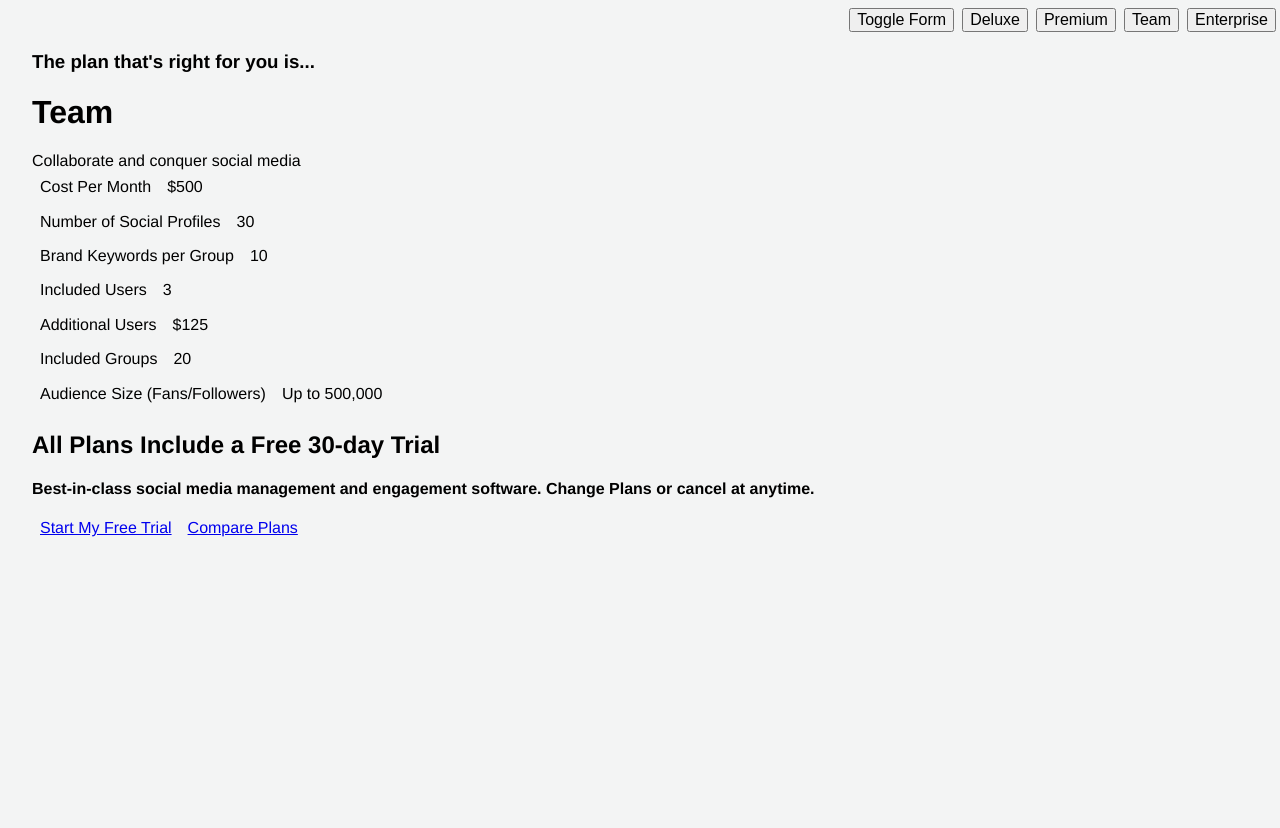
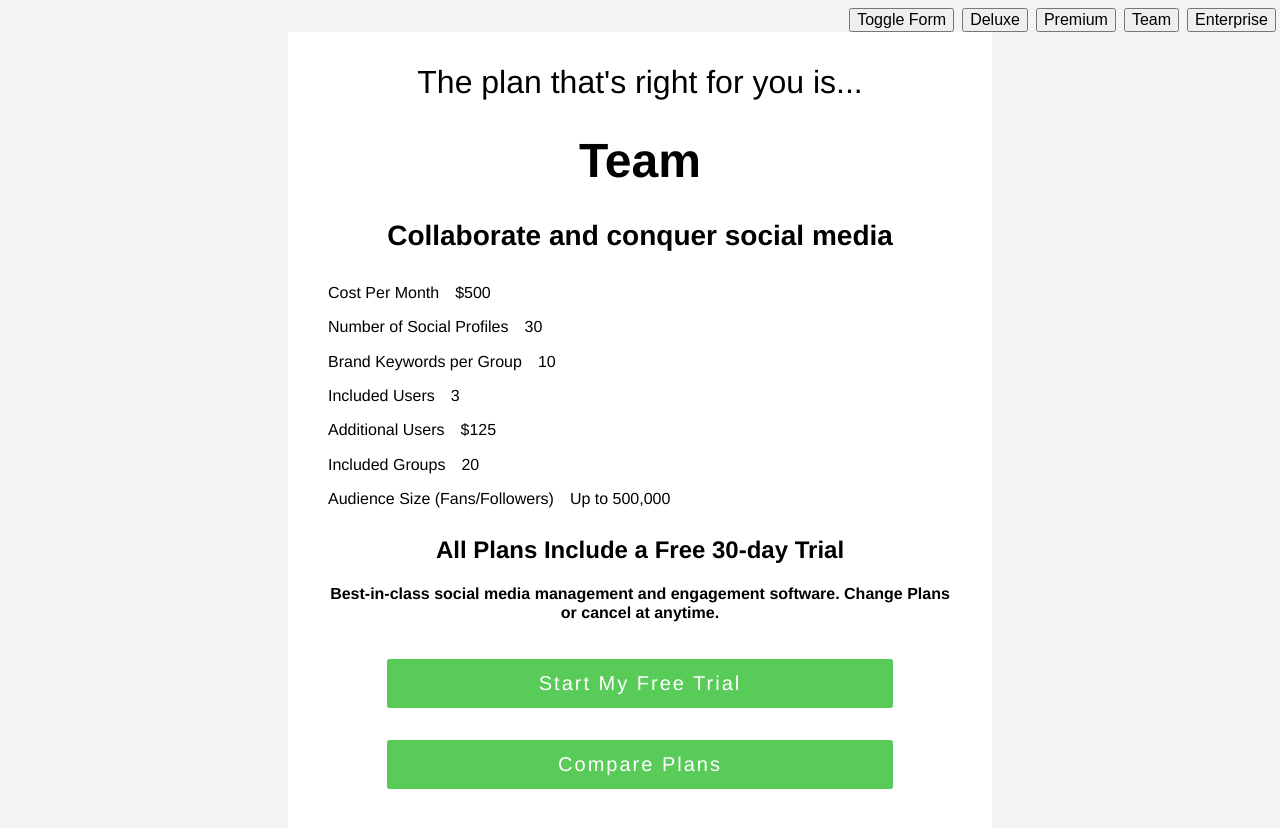
Before and after one commit to BriceShatzer/sprout-plan-rec-app, a React (Create React App) app in the folder app/: page / in a window 1280 px wide. Both pictures are taken after a click on the button "Toggle Form". Shown: the top 828 px of the page. Before the commit the page ends 800 px from the top, so only its background shows below. Built offline with nearby package versions, Linux system fonts and the light colour scheme; a web font is replaced by a local one.

Commit message:
continued styling work

```diff
--- a/app/src/App.js
+++ b/app/src/App.js
@@ -37,6 +37,7 @@ class App extends Component {
             <div>
                 <Form
                     formIsHidden = {this.state.formIsHidden}
+                    updatePlanRecommendation = {this.updatePlanRecommendation}
                     toggleFormVisibility = {this.toggleFormVisibility}
                 />
                 <PlanRecommendation
--- a/app/src/Main.css
+++ b/app/src/Main.css
@@ -402,48 +402,130 @@ template {
 [hidden] {
   display: none; }
 
+h1, h2, h3, h4 {
+  font-weight: 600; }
+
+.plan-recommendation .buttons a {
+  border-radius: 0.16667rem;
+  border: 0.11111rem solid transparent;
+  cursor: pointer;
+  transition: background-color 100ms; }
+
 body {
   padding: 2rem;
   font-family: "Proxima Nova",proxima-nova,Helvetica Neue,Helvetica,Arial,sans-serif;
   background-color: #f3f4f4; }
 
-.form {
+.guide-headline {
+  font-weight: 400;
+  margin-top: 0; }
+
+.form,
+.plan-recommendation {
   padding: 2rem;
-  background-color: #fff; }
+  background-color: #fff;
+  text-align: center;
+  max-width: 40rem;
+  margin-left: auto;
+  margin-right: auto; }
+
+.form .header {
+  display: flex;
+  align-items: center; }
+
+.form .logo {
+  flex: 1 1 25%; }
+
+.form .guide-headline {
+  flex: 3 3 75%; }
+
+.plan-recommendation .plan-name {
+  font-size: 3rem; }
+
+.plan-recommendation .value-proposition {
+  font-size: 1.75rem; }
 
 .plan-recommendation .detail {
   display: flex; }
   .plan-recommendation .detail div {
     padding: 0.5rem; }
 
+.plan-recommendation .buttons {
+  font-size: 1.25rem;
+  letter-spacing: .1em;
+  display: flex;
+  justify-content: center;
+  flex-wrap: wrap; }
   .plan-recommendation .buttons a {
-  padding: 0.5rem; }
+    display: block;
+    color: #fff;
+    text-decoration: none;
+    flex: 0 1 75%;
+    margin-top: 1rem;
+    margin-bottom: 1rem;
+    background-color: #59CB59;
+    padding: 0.75rem;
+    border-radius: 0.16667rem; }
+    .plan-recommendation .buttons a:hover {
+      background-color: #2BB656; }
 
+/*
 .form {
+    //transition: bottom 400ms;
+    //transition: max-height 400ms;
     transition: all 400ms;
     position: relative;
     bottom: 0;
-  max-height: 100vh; }
-  .form.is-hidden {
+    max-height: 100vh;
+
+    &.is-hidden {
+        //bottom: 100vh;
+        opacity: 0;
         max-height: 0;
         overflow-y: hidden;
-    padding-top: 0;
-    padding-bottom: 0; }
-    .form.is-hidden + .plan-recommendation {
-      opacity: 1; }
+        padding-top:0;
+        padding-bottom: 0;
+        + .plan-recommendation {
+            opacity: 1;
+            //top: 0;
+        }
+    }
+}
+*/
+#root {
+  position: relative; }
 
 .plan-recommendation {
-  transition: opacity 400ms;
-  opacity: 0; }
+  opacity: 0;
+  z-index: -1;
+  max-height: 100%;
+  overflow-y: hidden; }
+
+.form,
+.plan-recommendation {
+  transition: opacity 250ms; }
 
 .form {
-  display: none; }
+  z-index: 3; }
+  .form.is-hidden {
+    z-index: 1;
+    opacity: 0; }
+    .form.is-hidden + .plan-recommendation {
+      z-index: 2;
+      opacity: 1;
+      max-height: unset;
+      overflow-y: auto; }
 
 .plan-recommendation {
-  opacity: 1 !important; }
+  transition: all 200ms;
+  opacity: 0;
+  position: absolute;
+  top: 0;
+  left: 0;
+  right: 0; }
 
 .test-triggers {
-  position: absolute;
+  position: fixed;
   right: 0;
   top: 0;
   display: flex; }
--- a/app/src/components/Form.js
+++ b/app/src/components/Form.js
@@ -1,29 +1,26 @@
 import React from 'react';
-import { getRecommendedPlan } from '../lib/getRecommendedPlan'
+import { getRecommendedPlan } from '../lib/getRecommendedPlan';
+import logo from '../logo.png';
 
 class Form extends React.Component {
     constructor(props) {
         super(props);
     }
+
+
     formSubmit(event) {
         event.preventDefault();
-
-        //hide the form
-        //document.querySelector('.form').classList.add('is-hidden'); /// < baller
-        //this.props.setState({formIsHidden: true});
-        this.props.toggleFormVisibility();
-
 
         // get and display plan based on form inputs
         let formElement = document.getElementById('form');
 
-        //window.alert(getRecommendedPlan(formElement));
+        this.props.updatePlanRecommendation(getRecommendedPlan(formElement));
+
+        //hide the form
+        this.props.toggleFormVisibility();
 
 
-
-
-
-
+        //window.alert();
 
         /* todo: trigger the rendering of the recommended plan page */
     }
@@ -31,14 +28,14 @@ class Form extends React.Component {
     render() {
         return (
 
-
-
             //<h3>{this.props.text}</h3>
+            //<h3>{this.props.formIsHidden ? "form is-hidden" : "form"}</h3>
             <section className={this.props.formIsHidden ? "form is-hidden" : "form"}>
-
-                <h3>{this.props.formIsHidden ? "form is-hidden" : "form"}</h3>
                 <form id="form">
-                    <h1>Find the Sprout Social plan that's right for you.</h1>
+                    <div className="header">
+                        <img src={logo} className="app-logo" alt="logo" />
+                        <h1 className="guide-headline">Find the Sprout Social plan that's right for you.</h1>
+                    </div>
                     <label>How many social profiles do you manage?</label>
                     <input type="text" name="socialprofiles" /><br />
                     <label>How many followers do your social profiles have?</label>
--- a/app/src/components/PlanRecommendation.js
+++ b/app/src/components/PlanRecommendation.js
@@ -9,10 +9,10 @@ class PlanRecommendation extends React.Component {
     //     this.state = {}
     // }
 
-    returnToForm(event) {
-        event.preventDefault();
-        this.props.toggleFormVisibility();
-    }
+    // returnToForm(event) {
+    //     event.preventDefault();
+    //     this.props.toggleFormVisibility();
+    // }
 
     render() {
         const content = getRecommendedPlanContent(this.props.planRecommendation);
@@ -27,11 +27,9 @@ class PlanRecommendation extends React.Component {
 
         return (
             <section className="plan-recommendation">
-                <h3>The plan that's right for you is...</h3>
-                <h1>{content.name}</h1>
-                <div className="value-propositions">
-                    {content.headline}
-                </div>
+                <h1 className="guide-headline">The plan that's right for you is...</h1>
+                <h1 className="plan-name">{content.name}</h1>
+                <h2 className="value-proposition">{content.headline}</h2>
                 <div className="details">
                     {detailElements}
                 </div>
--- a/app/src/styles/_transition-animation.scss
+++ b/app/src/styles/_transition-animation.scss
@@ -1,3 +1,4 @@
+/*
 .form {
     //transition: bottom 400ms;
     //transition: max-height 400ms;
@@ -8,6 +9,7 @@
 
     &.is-hidden {
         //bottom: 100vh;
+        opacity: 0;
         max-height: 0;
         overflow-y: hidden;
         padding-top:0;
@@ -18,11 +20,45 @@
         }
     }
 }
+*/
+//==
+
+#root {position: relative;}
+.plan-recommendation {
+    opacity: 0;
+    z-index: -1;
+    max-height: 100%;
+    overflow-y: hidden;
+
+}
+
+.form,
+.plan-recommendation {
+    transition: opacity 250ms;
+
+}
+.form {
+    z-index: 3;
+    &.is-hidden {
+        z-index: 1;
+        opacity: 0;
+
+        + .plan-recommendation {
+            z-index: 2;
+            opacity: 1;
+            max-height: unset;
+            overflow-y: auto;
+        }
+    }
+
+}
 
 .plan-recommendation {
-    transition: opacity 400ms;
+
+    transition: all 200ms;
     opacity: 0;
-    //transition: top 400ms;
-    //position: relative;
-    //top: 100vh;
+    position: absolute;
+    top:0;
+    left: 0;
+    right: 0;
 }
--- a/app/src/styles/main.scss
+++ b/app/src/styles/main.scss
@@ -3,18 +3,57 @@
 
 $default-spacing: 2rem;
 
+$border-radius: 1rem/6;
+$border-width: 1rem/9;
+
+h1,h2,h3,h4 {font-weight: 600;}
+
+%button {
+    $border-radius: 1rem/6;
+    $border-width: 1rem/9;
+    border-radius: $border-radius;
+    border: $border-width solid transparent;
+    cursor: pointer;
+    transition: background-color 100ms;
+
+
+}
 
 body {
     padding: $default-spacing;
     font-family: "Proxima Nova",proxima-nova,Helvetica Neue,Helvetica,Arial,sans-serif;
     background-color: $light-gray;
 }
+.guide-headline {
+    font-weight: 400;
+    margin-top: 0;
+}
 
-.form {
+.form,
+.plan-recommendation {
     padding: $default-spacing;
     background-color: $base;
+    text-align: center;
+    max-width: 40rem;
+    margin-left: auto;
+    margin-right: auto;
+}
+.form {
+    .header {
+        display: flex;
+        align-items: center;
+    }
+    .logo {flex: 1 1 25%}
+    .guide-headline {flex:3 3 75%;}
 }
 .plan-recommendation {
+    h3 {}
+    .plan-name {
+        font-size: 3rem;
+    }
+    .value-proposition {
+        font-size: 1.75rem;
+    }
     .details {
 
     }
@@ -25,7 +64,33 @@ body {
         }
     }
     .buttons {
-        a {padding: 0.5rem;}
+        font-size: 1.25rem;
+        letter-spacing: .1em;
+        display: flex;
+        justify-content: center;
+        flex-wrap: wrap;
+
+
+        a {
+            @extend %button;
+            display: block;
+            color: $base;
+            text-decoration: none;
+            flex: 0 1 75%;
+            margin-top: $default-spacing/2;
+            margin-bottom: $default-spacing/2;
+
+
+            background-color: $green-primary;
+            padding: 0.75rem;
+
+            border-radius: $border-radius;
+
+            &:hover{
+                background-color: $green-secondary;
+            }
+        }
+
     }
 
 }
```
Also changed, not shown: app/src/logo.png (added). Lines whose indentation alone changed are shown as unchanged.
